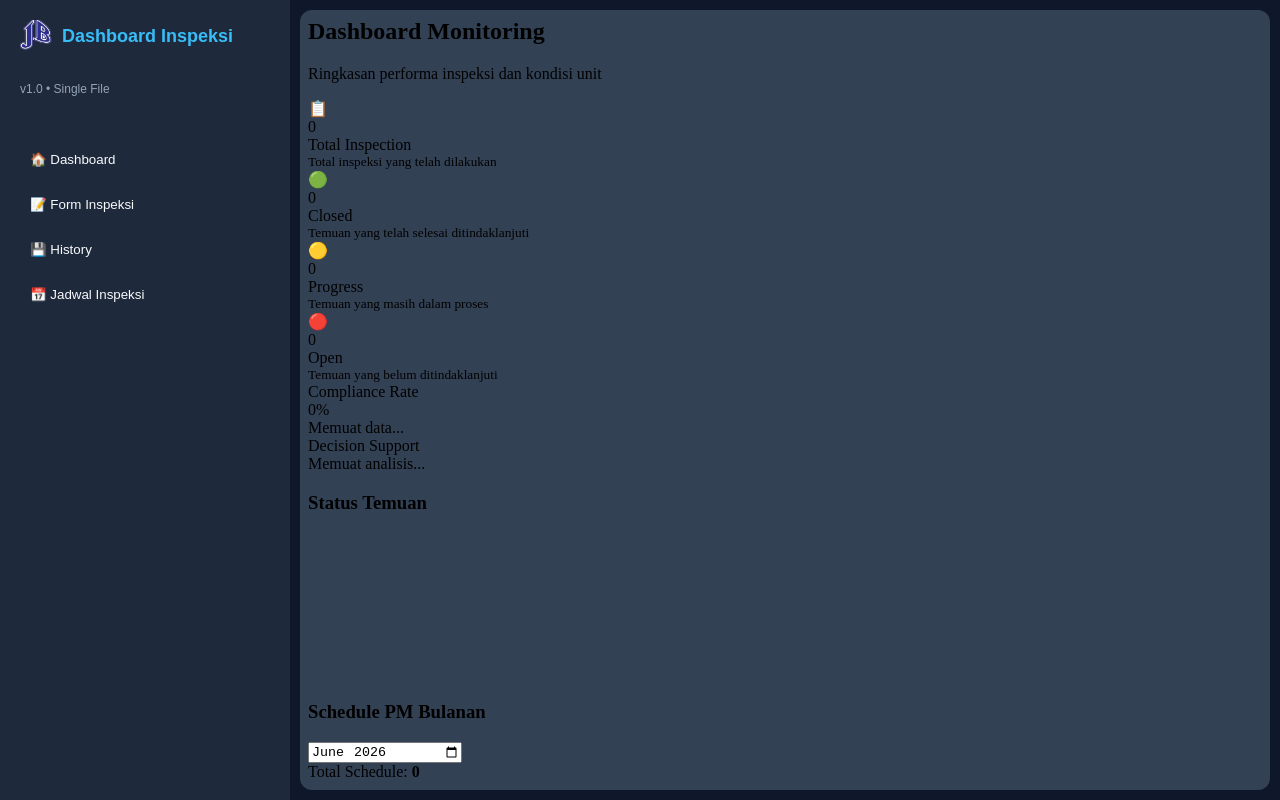
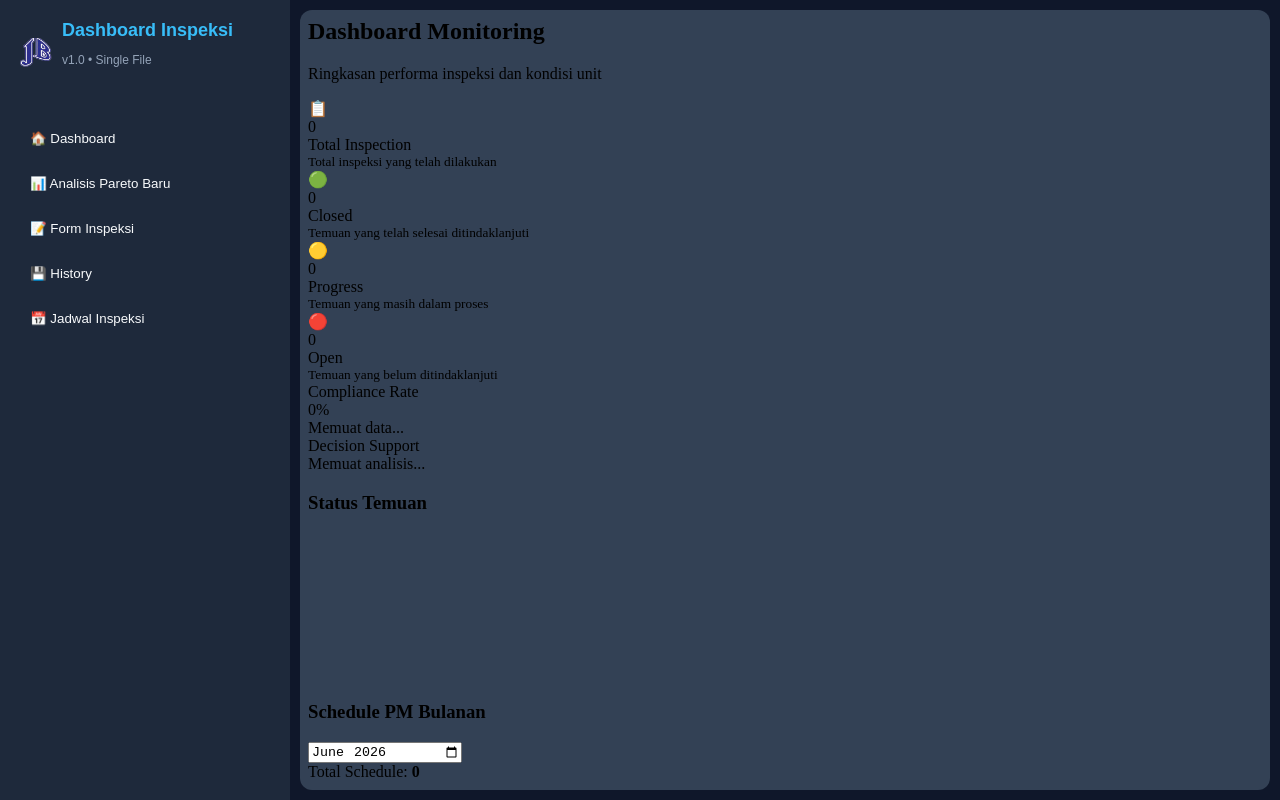
Before and after one commit to aldibagas2704-coder/Project-JB-Inspection, a plain HTML site: page dashboard.html in a window 1280 px wide. Drawn offline with nearby package versions, Linux system fonts and the light colour scheme; no server answers.

Commit message:
Update dashboard.html

```diff
--- a/dashboard.html
+++ b/dashboard.html
@@ -1,110 +1,71 @@
 <!DOCTYPE html>
 <html lang="id">
-
 <head>
-
   <meta charset="UTF-8">
-
-  <meta
-    name="viewport"
-    content="width=device-width, initial-scale=1.0"
-  >
-
-  <title>
-    Dashboard Inspeksi
-  </title>
-
-  <link
-    href="https://fonts.googleapis.com/css2?family=Poppins:wght@400;500;600&display=swap"
-    rel="stylesheet"
-  >
-
-  <link
-    rel="stylesheet"
-    href="dashboard.css"
-  >
-
+  <meta name="viewport" content="width=device-width, initial-scale=1.0">
+  <title>Dashboard Inspeksi</title>
+  <link href="https://fonts.googleapis.com/css2?family=Poppins:wght@400;500;600;700;800&display=swap" rel="stylesheet">
+  <link rel="stylesheet" href="dashboard.css">
 </head>
-
 <body>
-
   <div class="container">
 
-    <!-- ========================= -->
     <!-- SIDEBAR -->
-    <!-- ========================= -->
-
     <aside class="sidebar">
-
       <div class="brand">
-
-        <img
-          class="brand-logo"
-          src="assets/logo.png"
-          alt="Logo"
-        >
-
-        <h2>
-          Dashboard Inspeksi
-        </h2>
-
+        <img class="brand-logo" src="assets/logo.png" alt="Logo">
+        <div>
+          <h2>Dashboard Inspeksi</h2>
+          <p class="version">v1.0 • Single File</p>
+        </div>
       </div>
 
-      <p class="version">
-        v1.0 • Single File
-      </p>
-
       <nav>
-
         <ul>
-
           <li>
-            <button data-page="dashboard-home.html">
-              🏠 Dashboard
+            <button class="nav-btn active" data-page="dashboard-home.html">
+              <span class="nav-icon">🏠</span> Dashboard
             </button>
           </li>
 
           <li>
-            <button data-page="form.html">
-              📝 Form Inspeksi
+            <button class="nav-btn nav-pareto" data-page="pareto.html">
+              <span class="nav-icon">📊</span> Analisis Pareto
+              <span class="nav-badge">Baru</span>
             </button>
           </li>
 
           <li>
-            <button data-page="database.html">
-              💾 History
+            <button class="nav-btn" data-page="form.html">
+              <span class="nav-icon">📝</span> Form Inspeksi
             </button>
           </li>
 
           <li>
-            <button data-page="jadwal.html">
-              📅 Jadwal Inspeksi
+            <button class="nav-btn" data-page="database.html">
+              <span class="nav-icon">💾</span> History
             </button>
           </li>
 
+          <li>
+            <button class="nav-btn" data-page="jadwal.html">
+              <span class="nav-icon">📅</span> Jadwal Inspeksi
+            </button>
+          </li>
         </ul>
-
       </nav>
-
     </aside>
 
-    <!-- ========================= -->
     <!-- CONTENT -->
-    <!-- ========================= -->
-
     <section class="content">
-
-      <iframe
-        id="iframe-content"
-        src="dashboard-home.html"
-        frameborder="0"
-      ></iframe>
-
+      <iframe id="iframe-content"
+              src="dashboard-home.html"
+              frameborder="0">
+      </iframe>
     </section>
 
   </div>
 
   <script src="dashboard.js"></script>
-
 </body>
 </html>
```
